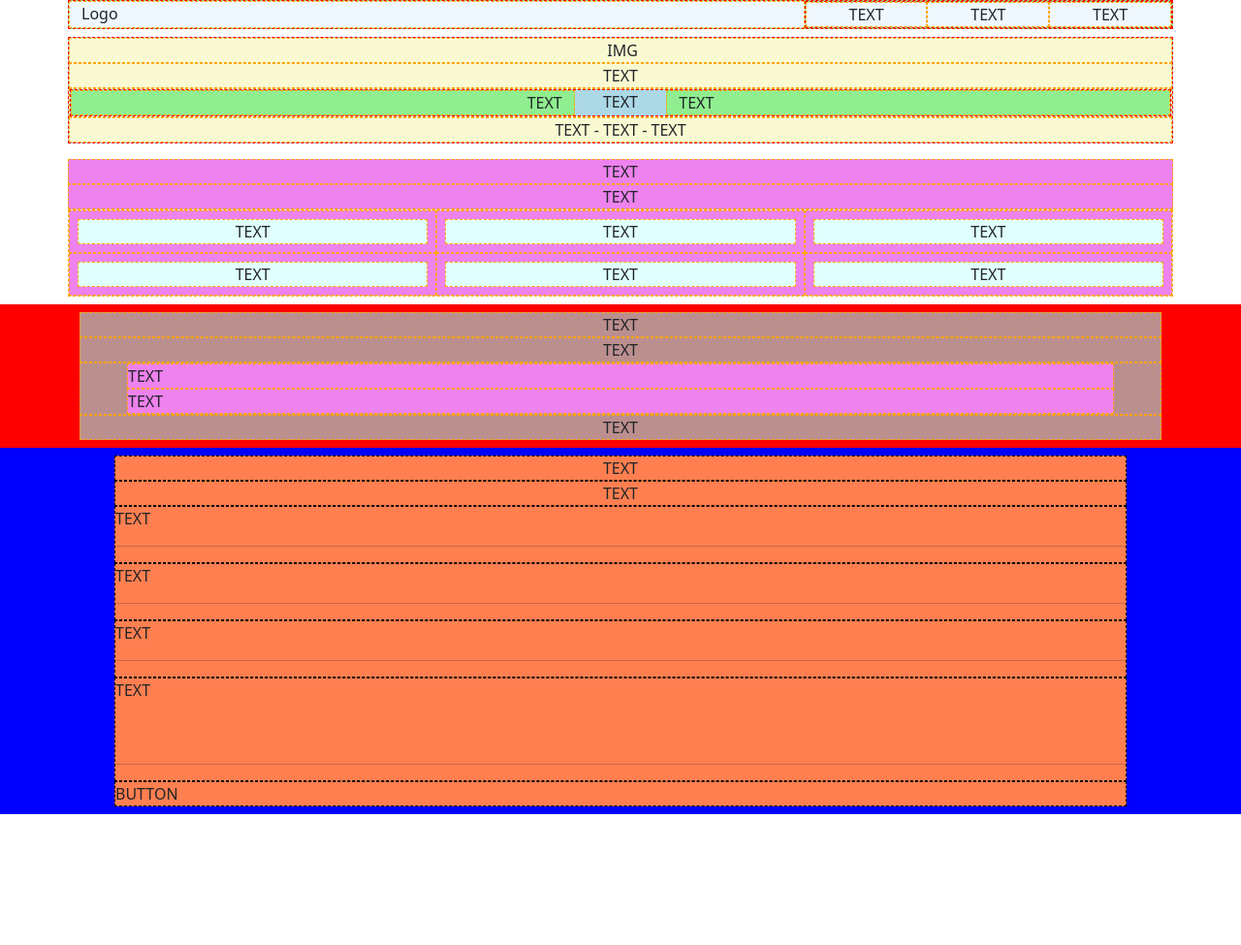
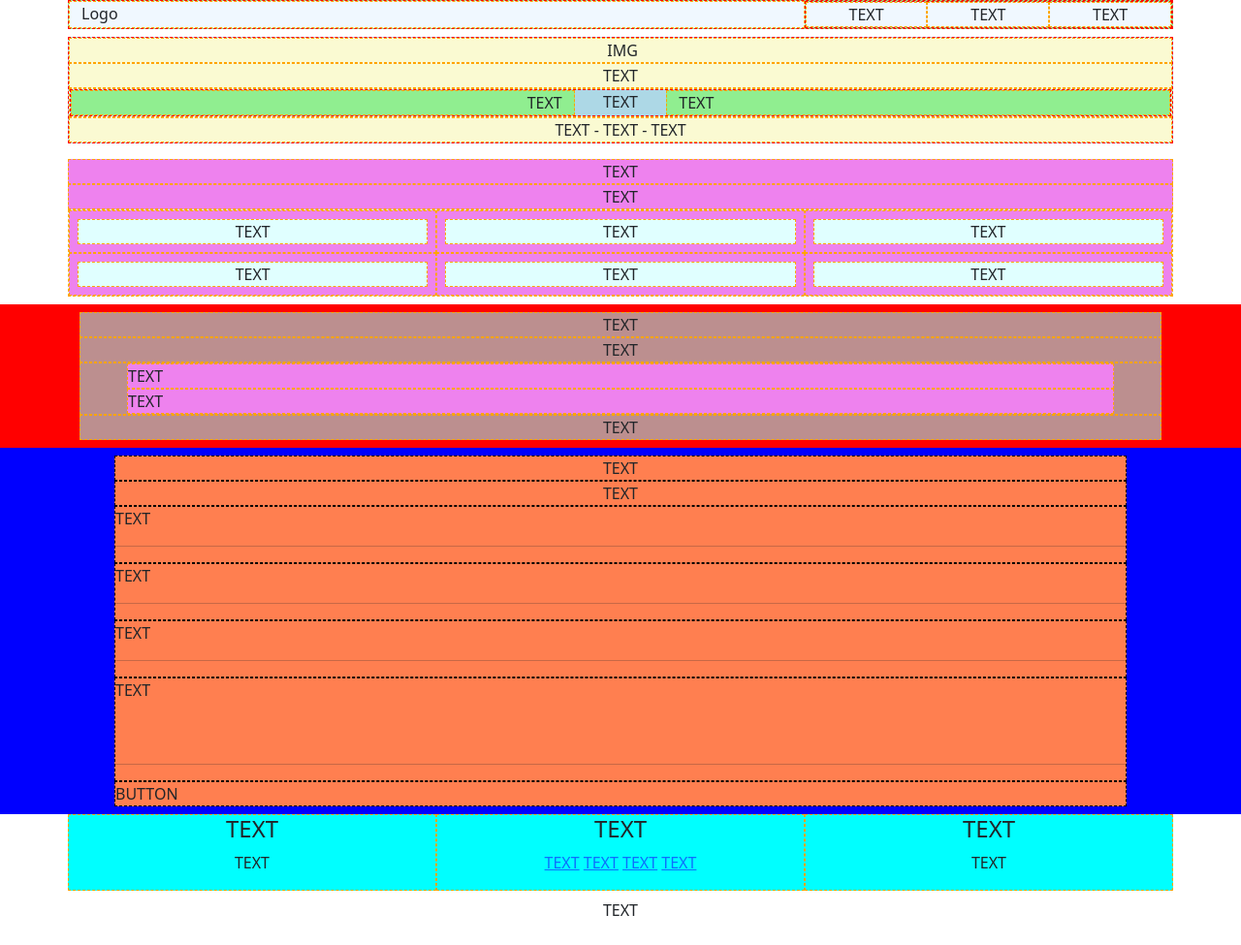
Before and after one commit to Montesi-Yuri/html-css-bootstrap-freelancer, a plain HTML site: page index.html in a window 1280 px wide. Shown: the whole page at 97% size. Before the commit the page ends 840 px from the top, so only its background shows below. Drawn offline with nearby package versions, Linux system fonts and the light colour scheme.

Commit message:
Completata struttura footer

```diff
--- a/css/debug.css
+++ b/css/debug.css
@@ -59,3 +59,8 @@ DEBUG
 .debug main section:nth-of-type(4){
     background-color : blue;
 }
+
+.debug footer .col-12{
+    background-color: aqua;
+    border: 1px dashed orange;
+}
--- a/css/responsive.css
+++ b/css/responsive.css
@@ -1,8 +1,3 @@
 /************************
         RESPONSIVE
 *************************/
-
-@media screen and (min-width: 576px) {
-
-
-}
--- a/index.html
+++ b/index.html
@@ -297,9 +297,53 @@
 
             <section>
 
+                <div class="container">
+
+                    <div class="row text-center">
+
+                        <div class="col-12 col-sm-4">
+
+                            <h4>TEXT</h4>
+
+                            <p>TEXT</p>
+
+                        </div>
+
+                        <div class="col-12 col-sm-4">
+
+                            <h4>TEXT</h4>
+
+                            <a href="">TEXT</a>
+
+                            <a href="">TEXT</a>
+
+                            <a href="">TEXT</a>
+
+                            <a href="">TEXT</a>
+
+                        </div>
+
+                        <div class="col-12 col-sm-4">
+
+                            <h4>TEXT</h4>
+
+                            <p>TEXT</p>
+
+                        </div>
+
+                    </div>
+
+                </div>
+
             </section>
 
             <section>
+
+                <div class="col text-center">
+
+                    <p class="p-2">TEXT</p>
+
+                </div>
 
             </section>
 
```
